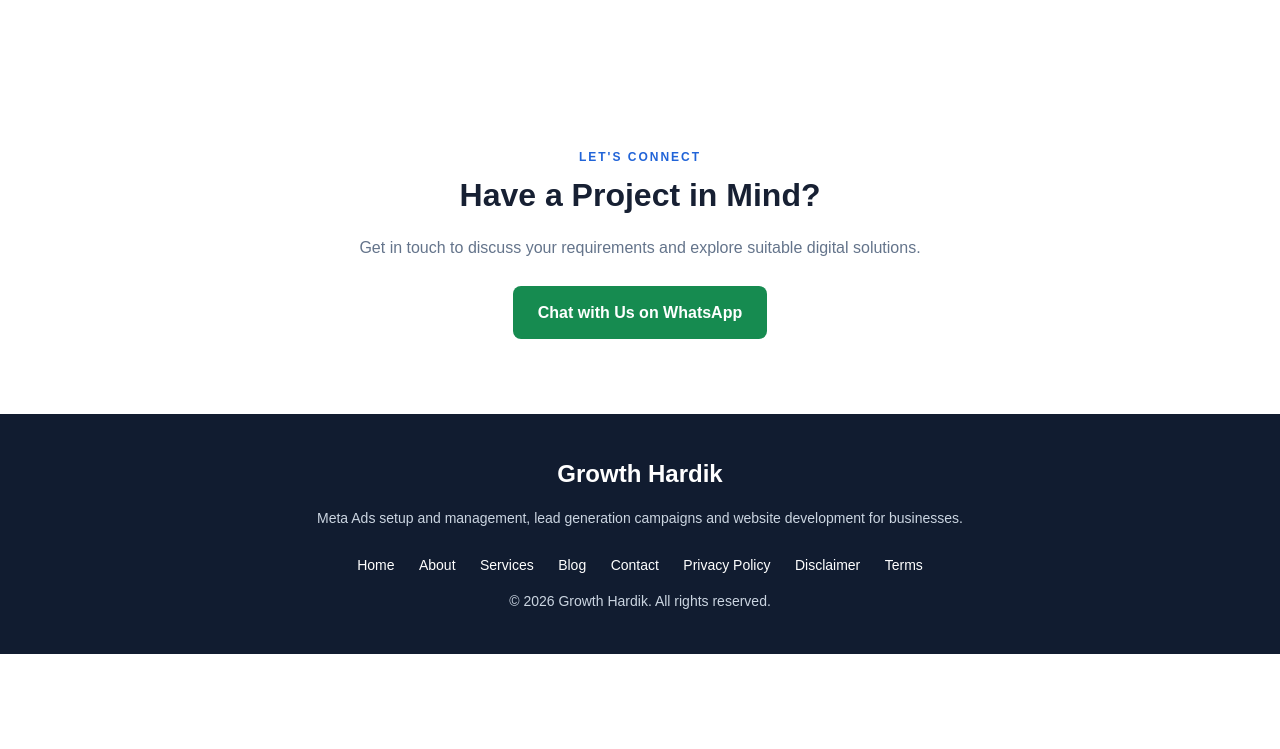
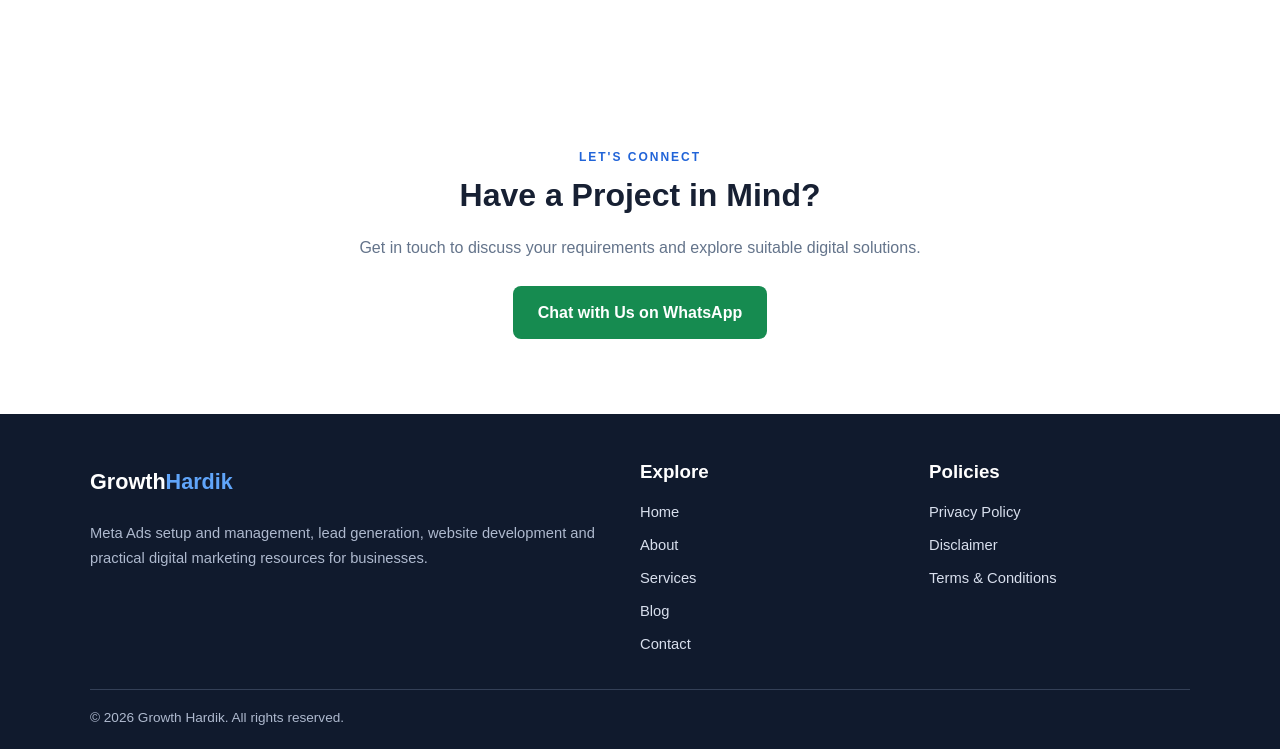
Before and after one commit to rmchauhan9773-coder/hitenadservices, a plain HTML site: page services.html in a window 1280 px wide. Shown: the part 3021-3770 px from the top of the page. Before the commit the page ends 3675 px from the top, so only its background shows below. Drawn offline with Linux system fonts and the light colour scheme.

Commit message:
Standardize site footer layout

```diff
--- a/services.html
+++ b/services.html
@@ -232,6 +232,8 @@
 }
 
 .site-header{display:block;padding:0 7%;position:sticky;top:0;z-index:1000;background:#fff;border-bottom:1px solid #e2e8f0}.site-nav{max-width:1200px;min-height:72px;margin:0 auto;display:flex;align-items:center;justify-content:space-between;gap:18px;flex-wrap:wrap}.site-nav .logo{display:inline-flex;align-items:center;text-decoration:none}.site-nav nav{display:flex;align-items:center;gap:20px;flex-wrap:wrap}.site-nav nav a{text-decoration:none}.site-nav .menu-btn{display:none;border:1px solid #bfdbfe;background:#eff6ff;color:#1d4ed8;padding:9px 12px;border-radius:8px;font:inherit;font-weight:700;cursor:pointer}@media(max-width:760px){.site-header{padding:0 5%}.site-nav{min-height:64px;padding:9px 0}.site-nav .menu-btn{display:inline-flex}.site-nav nav{display:none;flex-basis:100%;flex-direction:column;align-items:flex-start;gap:12px;padding:0 0 14px}.site-nav.open nav{display:flex}}
+
+.site-footer{background:#101a2d!important;color:#d8dfed!important;padding:42px 7% 20px!important;margin-top:0!important;text-align:left!important}.site-footer-inner{max-width:1100px;margin:0 auto;display:grid;grid-template-columns:2fr 1fr 1fr;gap:28px}.site-footer .logo{display:inline-block;color:#fff!important;font-size:1.35rem;font-weight:800}.site-footer .logo span{color:#60a5fa}.site-footer h3{color:#fff;margin:0 0 12px}.site-footer p{color:#aeb9ce;font-size:.92rem;margin:12px 0}.site-footer a{display:block;color:#d8dfed;text-decoration:none;margin:8px 0;font-size:.92rem}.site-footer a:hover{color:#93c5fd}.site-footer-bottom{max-width:1100px;margin:24px auto 0;padding-top:16px;border-top:1px solid #344057;color:#aeb9ce;font-size:.85rem}@media(max-width:650px){.site-footer-inner{grid-template-columns:1fr;gap:18px}.site-footer{padding:34px 6% 18px!important}}
 </style>
 <link rel="icon" type="image/png" href="/favicon.png">
 <meta name="theme-color" content="#2563eb">
@@ -359,26 +361,11 @@
 
 </section>
 
-<footer>
-
-<h2>Growth Hardik</h2>
-
-<p>Meta Ads setup and management, lead generation campaigns and website development for businesses.</p>
-
-<div class="footer-links">
-<a href="/index.html">Home</a>
-<a href="/about.html">About</a>
-<a href="/services.html">Services</a>
-<a href="/blog.html">Blog</a>
-<a href="/contact.html">Contact</a>
-<a href="/privacy.html">Privacy Policy</a>
-<a href="/disclaimer.html">Disclaimer</a>
-<a href="/terms.html">Terms</a>
-</div>
-
-<p>© 2026 Growth Hardik. All rights reserved.</p>
-
-</footer>
+<footer class="site-footer"><div class="site-footer-inner">
+<div class="site-footer-brand"><a class="logo" href="/index.html">Growth<span>Hardik</span></a><p>Meta Ads setup and management, lead generation, website development and practical digital marketing resources for businesses.</p></div>
+<div><h3>Explore</h3><a href="/index.html">Home</a><a href="/about.html">About</a><a href="/services.html">Services</a><a href="/blog.html">Blog</a><a href="/contact.html">Contact</a></div>
+<div><h3>Policies</h3><a href="/privacy.html">Privacy Policy</a><a href="/disclaimer.html">Disclaimer</a><a href="/terms.html">Terms &amp; Conditions</a></div>
+</div><div class="site-footer-bottom">© <span data-year></span> Growth Hardik. All rights reserved.</div></footer>
 
 <script src="/assets/script.js" defer></script>
 </body>
```
